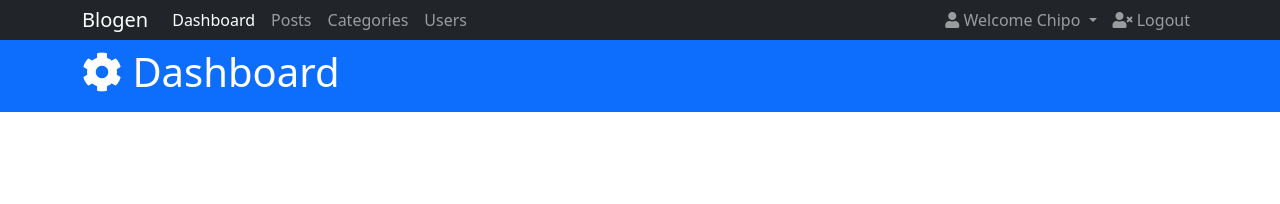
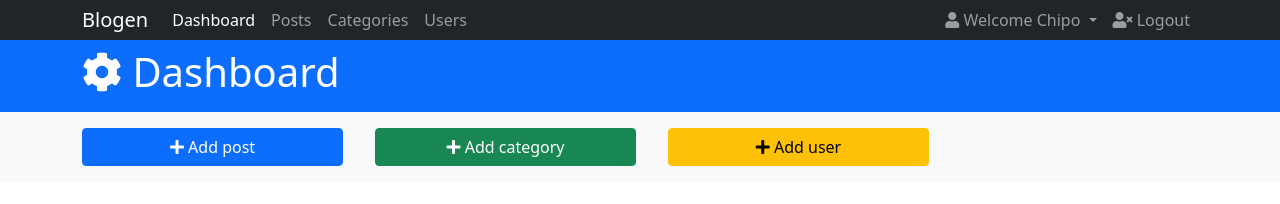
Before and after one commit to pablonap/bs_blog, a plain HTML site: page index.html in a window 1280 px wide. Drawn offline with nearby package versions, Linux system fonts and the light colour scheme.

Commit message:
Add section with three buttons below of the header

```diff
--- a/index.html
+++ b/index.html
@@ -91,6 +91,28 @@
       </div>
     </header>
 
+    <section class="bg-light py-3">
+      <div class="container">
+        <div class="row gap-2">
+          <div class="col-md-3 d-grid d-block">
+            <button type="button" class="btn btn-primary">
+              <i class="fas fa-plus"></i> Add post
+            </button>
+          </div>
+          <div class="col-md-3 d-grid d-block">
+            <button type="button" class="btn btn-success">
+              <i class="fas fa-plus"></i> Add category
+            </button>
+          </div>
+          <div class="col-md-3 d-grid d-block">
+            <button type="button" class="btn btn-warning">
+              <i class="fas fa-plus"></i> Add user
+            </button>
+          </div>
+        </div>
+      </div>
+    </section>
+
     <script
       src="https://cdn.jsdelivr.net/npm/bootstrap@5.0.2/dist/js/bootstrap.bundle.min.js"
       integrity="sha384-MrcW6ZMFYlzcLA8Nl+NtUVF0sA7MsXsP1UyJoMp4YLEuNSfAP+JcXn/tWtIaxVXM"
```
